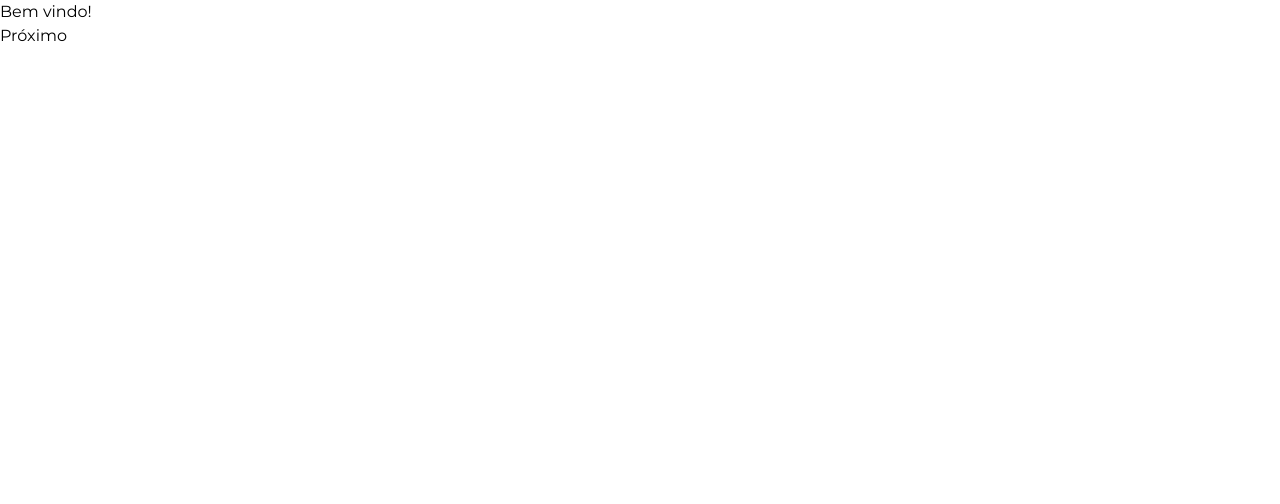
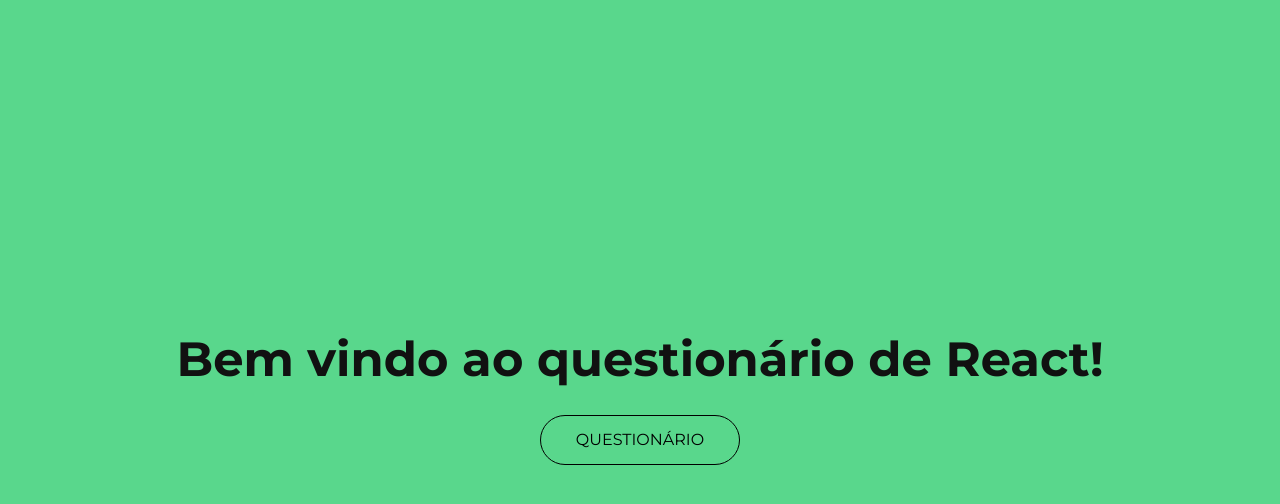
Before and after one commit to kauasilvandrade/quizReact, a React (Vite) app: page / in a window 1280 px wide. Shown: the top 504 px of the page. Built offline with nearby package versions, Linux system fonts and the light colour scheme.

Commit message:
Página Home terminada

```diff
--- /dev/null
+++ b/src/components/Button/index.tsx
@@ -0,0 +1,14 @@
+type Props = React.ComponentProps<"button"> & {
+  title: string;
+};
+
+export function Button({ title, ...rest }: Props) {
+  return (
+    <button
+      className="w-50 m-auto py-3 text-base outline-none text-black border border-black rounded-full uppercase cursor-pointer hover:text-white hover:border-white transition"
+      {...rest}
+    >
+      {title}
+    </button>
+  );
+}
--- a/src/global.css
+++ b/src/global.css
@@ -1,5 +1,11 @@
 @import "tailwindcss";
+
+@theme {
+  --color-green-300: #59d78c;
+}
 
 body {
   font-family: "Montserrat", sans-serif;
+  background-color: #59d78c;
+  color: #111111;
 }
--- /dev/null
+++ b/src/layouts/Layout.tsx
@@ -0,0 +1,9 @@
+import { Outlet } from "react-router";
+
+export function Layout() {
+  return (
+    <div>
+      <Outlet />
+    </div>
+  );
+}
--- a/src/pages/Home.tsx
+++ b/src/pages/Home.tsx
@@ -1,12 +1,17 @@
 import { useNavigate } from "react-router";
+import { Button } from "../components/Button";
 
 export function Home() {
   const navigate = useNavigate();
 
   return (
-    <div>
-      <h1>Bem vindo!</h1>
-      <button onClick={() => navigate("/question1")}>Próximo</button>
+    <div className="w-screen h-screen flex items-center justify-center">
+      <div className="flex flex-col">
+        <h1 className="text-5xl font-bold mb-8">
+          Bem vindo ao questionário de React!
+        </h1>
+        <Button title="Questionário" onClick={() => navigate("/question1")} />
+      </div>
     </div>
   );
 }
```
